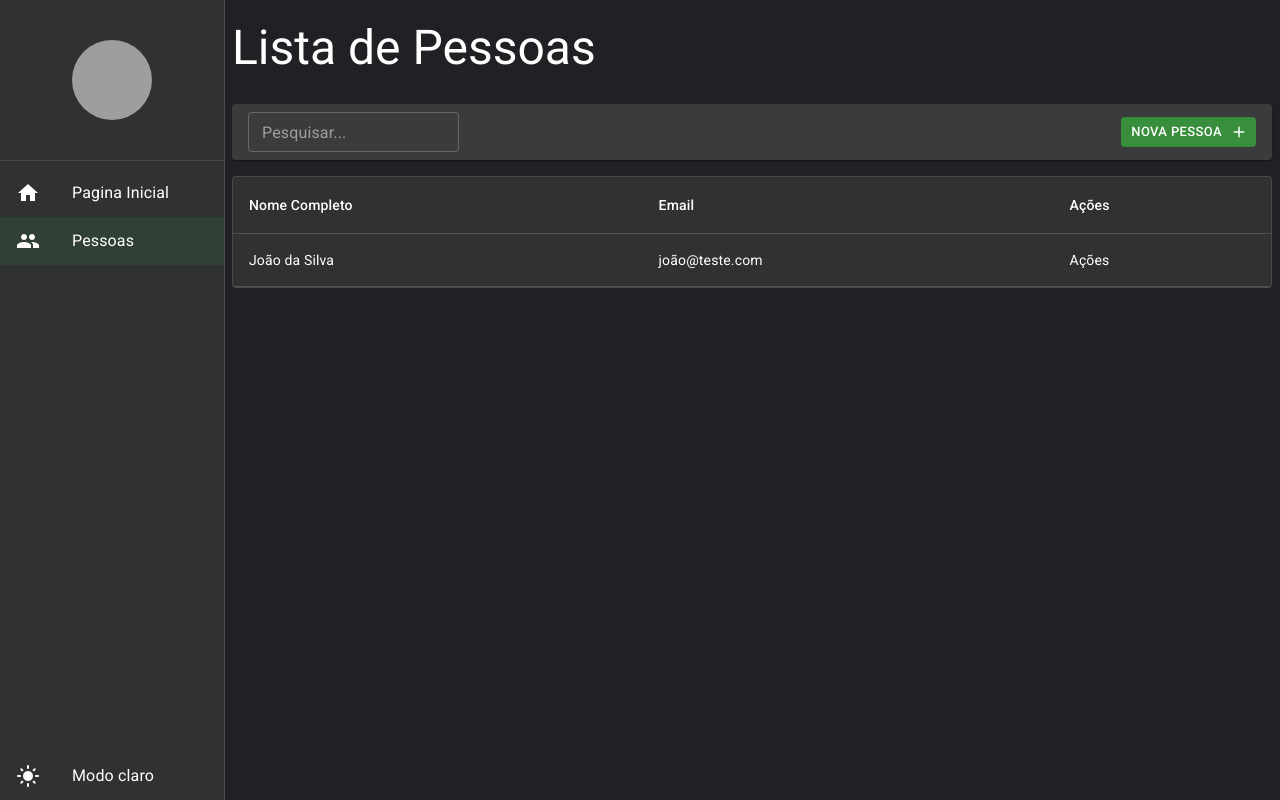
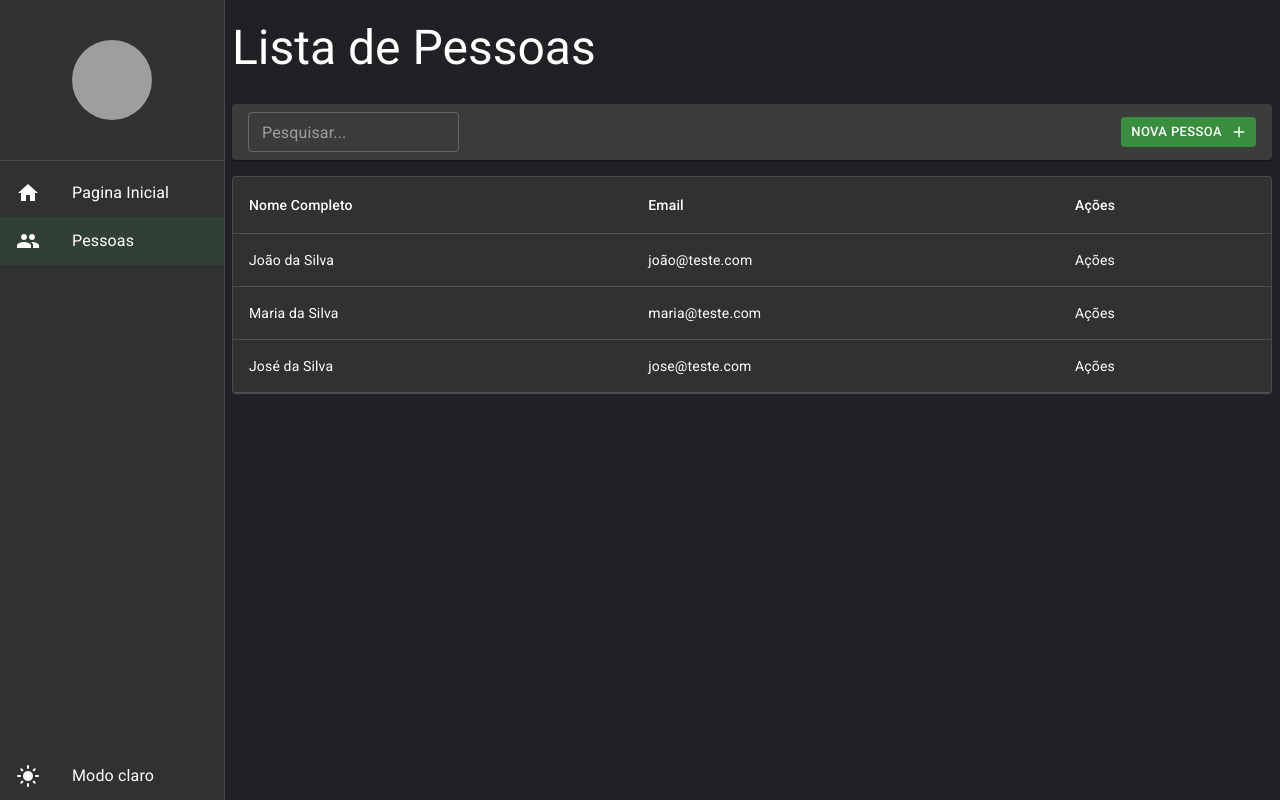
Before and after one commit to DaksonC/crud-react-materialui-typescript, a React (Vite) app: page /pessoas in a window 1280 px wide. Built offline with nearby package versions, Linux system fonts and the light colour scheme; data requests are answered from the project's data file; grey boxes are pictures that could not be loaded.

Commit message:
feat: cria loading na página de lista de pessoas

```diff
--- a/src/mock/database.json
+++ b/src/mock/database.json
@@ -5,6 +5,18 @@
       "email": "joão@teste.com",
       "nomeCompleto": "João da Silva",
       "cidadeId": 1
+    },
+    {
+      "id": 2,
+      "email": "maria@teste.com",
+      "nomeCompleto": "Maria da Silva",
+      "cidadeId": 2
+    },
+    {
+      "id": 3,
+      "email": "jose@teste.com",
+      "nomeCompleto": "José da Silva",
+      "cidadeId": 3
     }
   ]
 }
--- a/src/pages/pessoas/ListaDePessoas.tsx
+++ b/src/pages/pessoas/ListaDePessoas.tsx
@@ -1,10 +1,11 @@
 import { useEffect, useMemo, useState } from "react";
 import { useSearchParams } from "react-router-dom";
-import { Paper, Table, TableBody, TableCell, TableContainer, TableHead, TableRow } from "@mui/material";
+import { LinearProgress, Paper, Table, TableBody, TableCell, TableContainer, TableFooter, TableHead, TableRow } from "@mui/material";
 import { useDebounce } from "../../shared/hooks";
 import { LayoutBaseDePagina } from "../../shared/layouts";
 import { FerramentasDaListagem } from "../../shared/components";
 import { IListagemPessoas, PessoasServices } from "../../shared/services/api/pessoas/PessoasServices";
+import { Environment } from "../../shared/environment";
 
 export const ListaDePessoas = () => {
   const [searchParams, setSearchParams] = useSearchParams();
@@ -47,7 +48,7 @@ export const ListaDePessoas = () => {
         component={Paper}
         variant="outlined"
         sx={{m: 1, width: "auto"}}
-      >
+        >
         <Table>
           <TableHead>
             <TableRow>
@@ -65,6 +66,18 @@ export const ListaDePessoas = () => {
               </TableRow>
             ))}
           </TableBody>
+
+          {totalCount === 0 && !isLoading && (
+            <caption>{Environment.LISTAGEM_VAZIA}</caption>
+          )}
+
+          <TableFooter>
+          {isLoading && (
+            <TableCell colSpan={3}>
+                <LinearProgress variant="indeterminate" />
+            </TableCell>
+          )}
+          </TableFooter>
         </Table>
       </TableContainer>
     </LayoutBaseDePagina>
```
